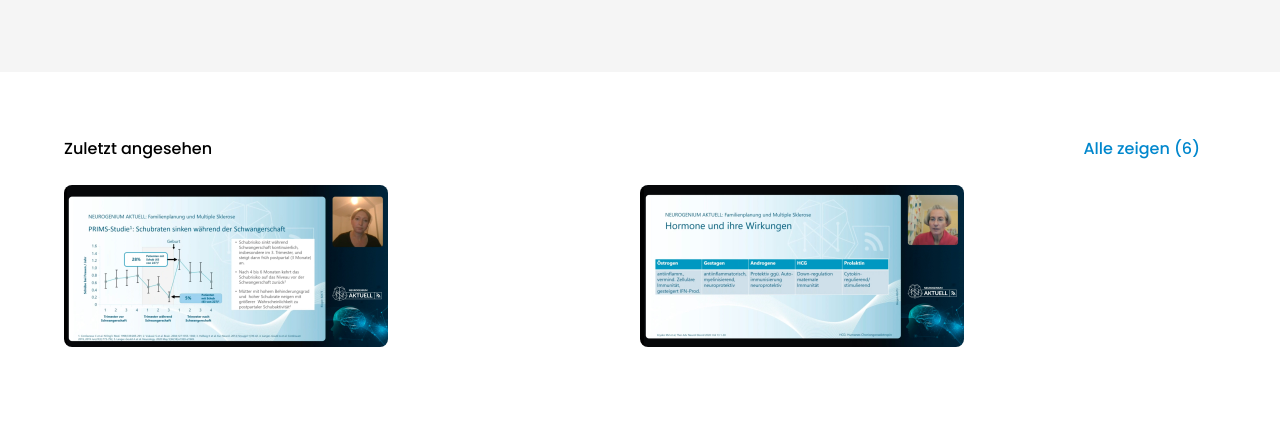
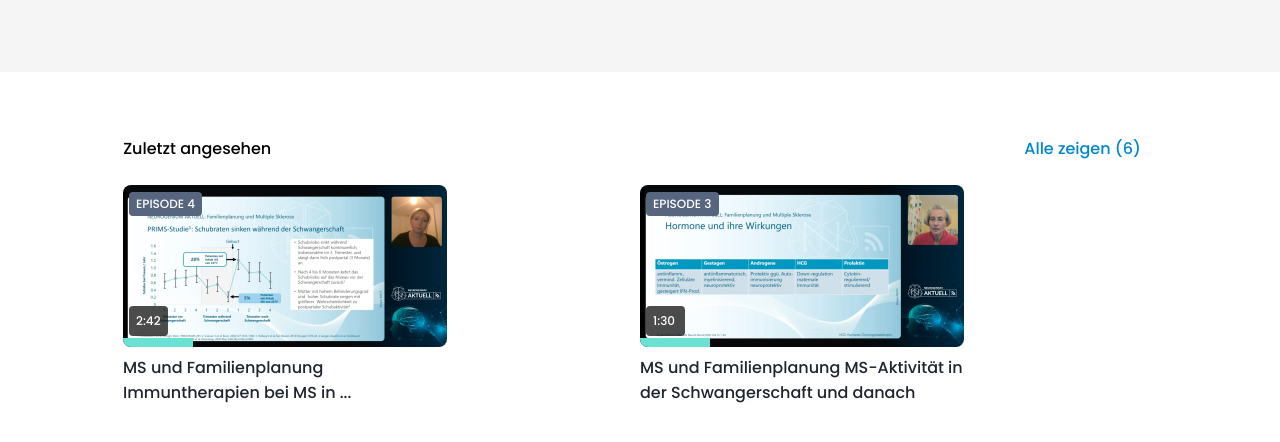
Before and after one commit to Joelle-Everaert/biogen-technical-test, a React (Create React App) app: page / in a window 1280 px wide. Shown: the top 442 px of the page. Built offline with nearby package versions, Linux system fonts and the light colour scheme.

Commit message:
First carousel ok

```diff
--- a/src/GlobalStyle.js
+++ b/src/GlobalStyle.js
@@ -21,6 +21,7 @@ const GlobalStyle = createGlobalStyle`
 
   .container {
     width: 100%;
+    margin: 0 auto;
     box-sizing: border-box;
     padding: 0 0 0 1rem;
 }
@@ -30,8 +31,16 @@ const GlobalStyle = createGlobalStyle`
 .container {
     max-width: 1184px;
     margin: 0 auto;
-    padding: 0 1rem;
+    padding: 0 4.7rem;
   }
+}
+
+.react-multiple-carousel__arrow {
+  background-color: #F0F2F5;
+}
+
+.react-multiple-carousel__arrow::before {
+  color: #57667E;
 }
 
 `
--- a/src/components/Mapping/MockedVideoPreviews.js
+++ b/src/components/Mapping/MockedVideoPreviews.js
@@ -4,7 +4,7 @@ import { device } from '../../utils/responsive/breakpoints'
 
 const ContainerVideo = styled.div`
   width: 14.125rem;
-  height: 10.93rem;
+  height: 10.9375rem;
   display: flex;
   flex-direction: column;
   align-items: flex-start;
@@ -21,34 +21,113 @@ const Box = styled.div`
   display: flex;
   flex-direction: column;
   align-items: flex-start;
-  height: 7.93rem;
+  height: 7.9375rem;
   width: 100%;
   border-radius: 1rem;
   @media ${device.laptop} {
-    height: 10.12rem;
+    height: 10.125rem;
   }
 `
-
+const Wrapper = styled.div`
+  display: flex;
+  flex-direction: column;
+`
 const Image = styled.img`
-  height: 7.93rem;
+  height: 7.9375rem;
   width: 100%;
   border-radius: 0.5rem;
   @media ${device.laptop} {
     height: 10.12rem;
   }
 `
+const Tag = styled.div`
+  display: flex;
+  flex-direction: row;
+  align-items: center;
+  padding: 0 0.438rem;
+  margin-top: -7.6875rem;
+  margin-left: 0.375rem;
+  height: 1.5rem;
+  width: 3.6875rem;
+  background: #57667e;
+  border-radius: 0.25rem;
+  @media ${device.laptop} {
+    margin-top: -9.6875rem;
+  }
+`
+const TextTag = styled.p`
+  font-size: 0.75rem;
+  display: flex;
+  align-items: center;
+  text-transform: uppercase;
+  color: #FFFFFF;
+`
 
+const Time = styled.div`
+  display: none;
+  @media ${device.laptop} {
+    display: flex;
+    flex-direction: row;
+    align-items: center;
+    padding: 0 0.438rem;
+    height: 1.87rem;
+    width: 1.5625rem;
+    background: rgba(0, 0, 0, 0.7);
+    border-radius: 0.25rem;
+    margin-top: 5.625rem;
+    margin-left: 0.375rem;
+  }
+`
+const TextTime = styled.p`
+  font-size: 0.75rem;
+  color: #FFFFFF
+`
+const ProgressBar = styled.div`
+  width: 4.3537rem;
+  height: 0.5625rem;
+  background: #6ae1d3;
+  margin-top: 5.625rem;
+  border-bottom-left-radius: 0.5rem;
+  @media ${device.laptop} {
+    margin-top: 0.125rem;
+  }
+`
+const Title = styled.div`
+  display: flex;
+  flex-direction: row;
+  padding: 0rem;
+  width: 14.125rem;
+  @media ${device.laptop} {
+    width: 20.25rem;
+  }
+`
+const TextTitle = styled.p`
+  font-size: 0.875rem;
+  display: flex;
+  color: #1f252e;
+  margin: 0.5rem 0rem;
+  @media ${device.laptop}{
+    font-size: 1rem;
+  }
+`
 
 const MockedVideoPreviews = mockDataVideos.map((item) => {
   return (
     <>
       <ContainerVideo>
         <Box>
-
+          <Wrapper>
             <Image src={item.image} />
-
+            <Tag>
+              <TextTag>{item.tag}</TextTag>
+            </Tag>
+            <Time>
+              <TextTime>{item.completedTime}</TextTime>
+            </Time>
+            <ProgressBar />
+          </Wrapper>
         </Box>
-
+        <Title><TextTitle>{item.title}</TextTitle></Title>
       </ContainerVideo>
     </>
   )
```
Also changed, not shown: src/App.js (line endings or trailing spaces).
